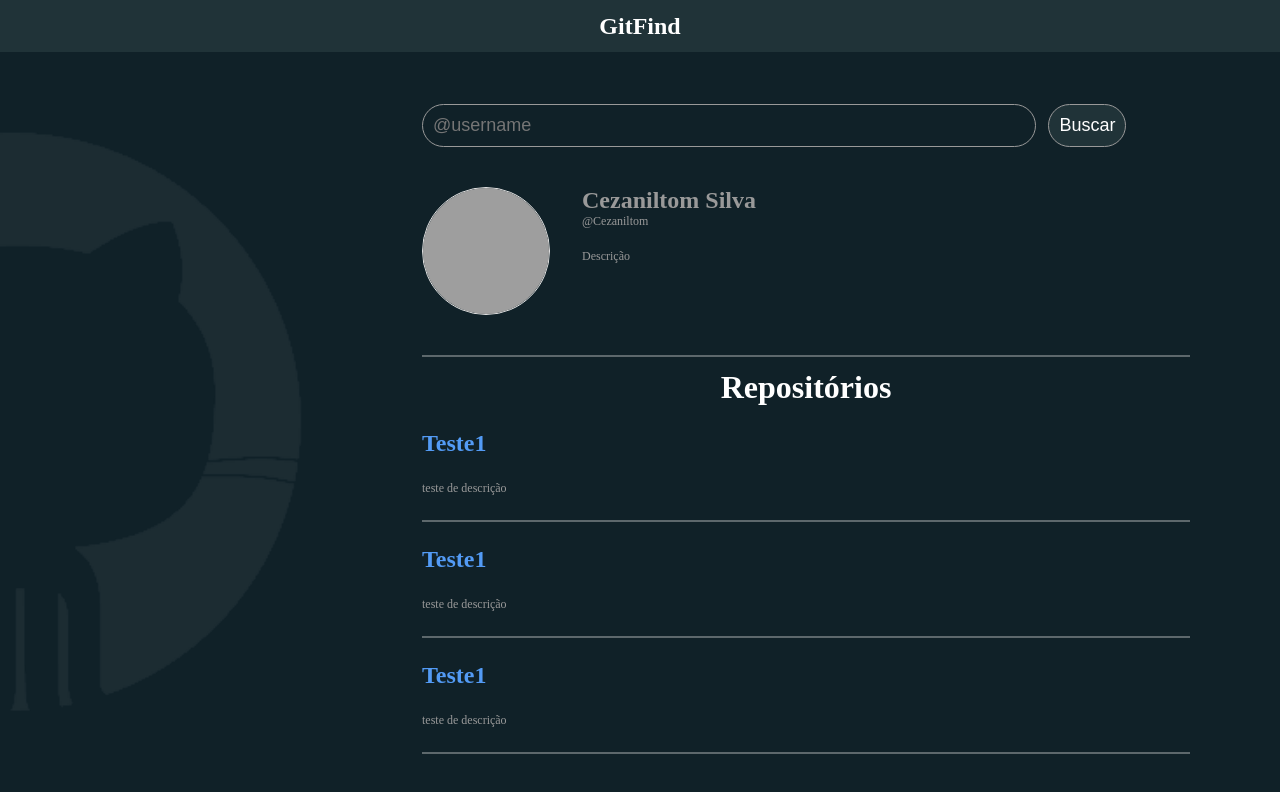
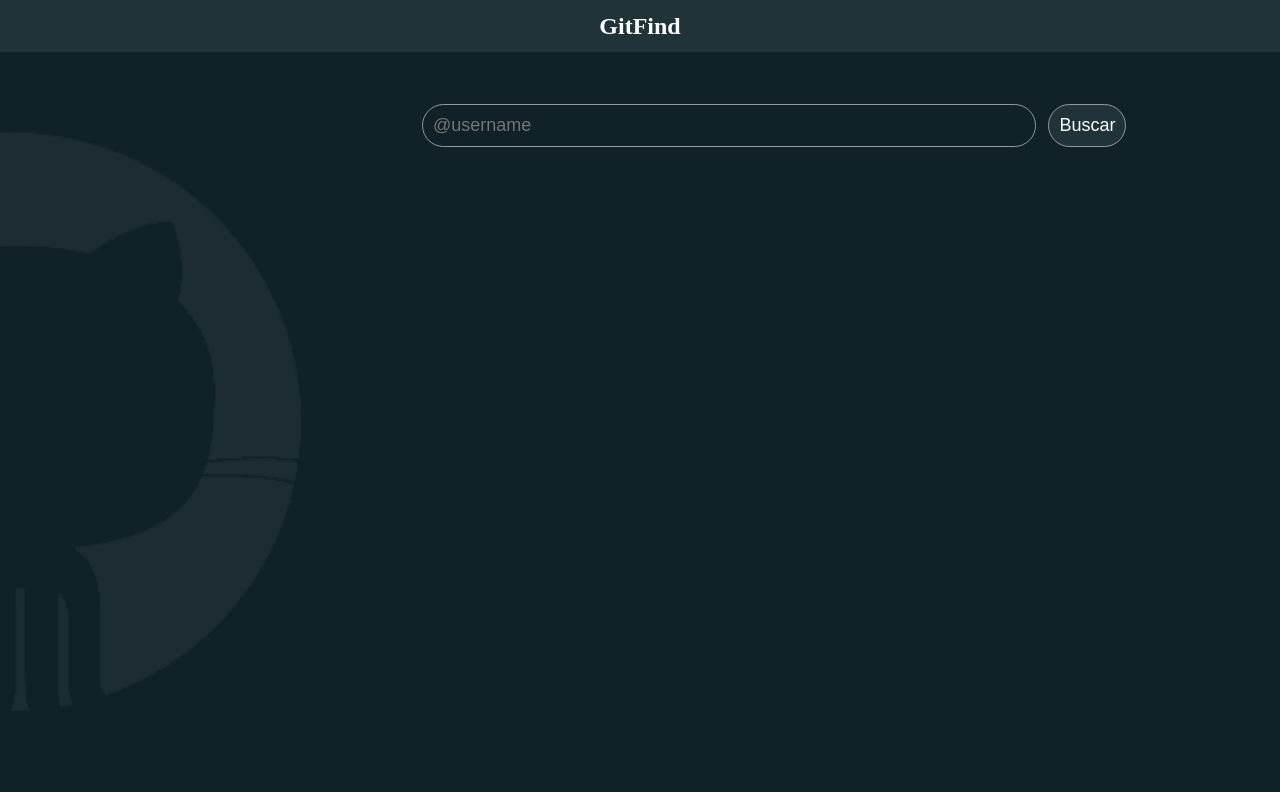
Before and after one commit to Cezaniltom/Gitfind, a React (Create React App) app: page / in a window 1280 px wide. Shown: the top 792 px of the page. Built offline with nearby package versions, Linux system fonts and the light colour scheme; grey boxes are pictures that could not be loaded.

Commit message:
Fazendo requisições da API do github

```diff
--- a/src/pages/home/home.jsx
+++ b/src/pages/home/home.jsx
@@ -1,3 +1,4 @@
+import {useState} from 'react'
 import { Header } from '../../components/Header/header';
 import background from '../../assets/background.png';
 import ItemList from '../../components/List/ItemList';
@@ -6,6 +7,28 @@ import './style.css'
 
 
 function App() {
+  const [user, setUser] = useState('');
+  const [currentUser, setCurrentUser] = useState(null);
+  const [repos, setRepos] = useState(null);
+
+  const handleGetData = async () => {
+    const userData = await fetch(`https://api.github.com/users/${user}`);
+    const newUser = await userData.json();
+
+    if(newUser.name) {
+      const {avatar_url, name, bio, login} = newUser;
+      setCurrentUser({avatar_url, name, bio, login});
+
+      const reposData = await fetch(`https://api.github.com/users/${user}/repos`);
+      const newRepos = await reposData.json();
+
+      if(newRepos.length){
+        setRepos(newRepos);
+      }
+    }
+  }
+
+
   return (
     <div className="App">
       <Header />
@@ -13,24 +36,30 @@ function App() {
         <img src={background} className='background' alt='background app'/>
         <div className='info'>
           <div>
-            <input name='usuario' placeholder='@username' />
-            <button>Buscar</button>
+            <input value={user} onChange={(event) => setUser(event.target.value)} name='usuario' placeholder='@username' />
+            <button onClick={handleGetData}>Buscar</button>
           </div>
+          {currentUser?.name ? (
+            <>
               <div className='perfil'>
-            <img src="https://avatars.githubusercontent.com/u/91354726?s=400&u=7564509044bfe2f42f2a441556ac6709923ad347&v=4" className='profile' alt='Imagem de perfil'/>
+                <img src={currentUser.avatar_url} className='profile' alt='Imagem de perfil'/>
                <div>
-              <h3>Cezaniltom Silva</h3>
-              <span>@Cezaniltom</span>
-              <p>Descrição</p>
+                <h3>{currentUser.name}</h3>
+                <span>@{currentUser.login}</span>
+                <p>{currentUser.bio}</p>
               </div>
             </div>
             <hr />
+          </>
+          ): null}
+          {repos?.length ? (
             <div>
               <h4 className='repositorio'>Repositórios</h4>
-            <ItemList title="Teste1" description="teste de descrição"/>
-            <ItemList title="Teste1" description="teste de descrição"/>
-            <ItemList title="Teste1" description="teste de descrição"/>
+              {repos.map(repo => (
+                <ItemList title={repo.name} description={repo.description}/>
+              ))}
             </div>
+          ) : null}
         </div>
       </div>
     </div>
--- a/src/pages/home/style.css
+++ b/src/pages/home/style.css
@@ -27,6 +27,7 @@ input {
     background-color: transparent;
     font-size: 1.125rem;
     padding: 10px;
+    color: #FFFFFF;
 }
 
 button {
```
Lines whose indentation alone changed are shown as unchanged.
